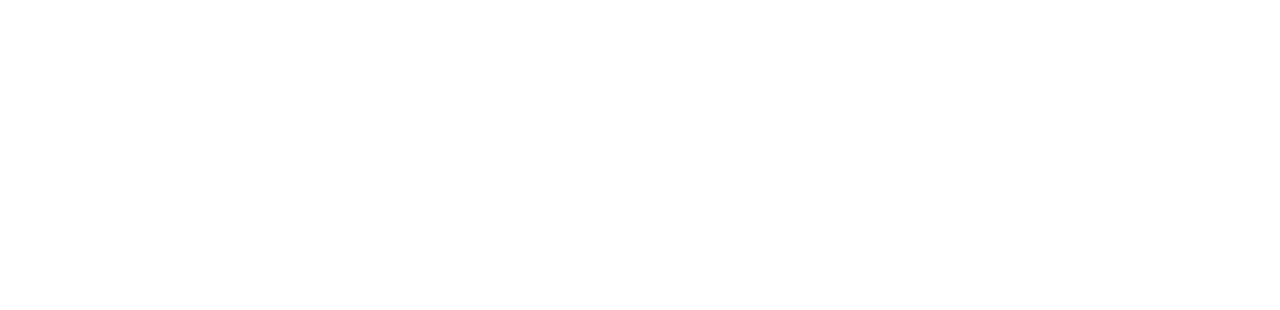
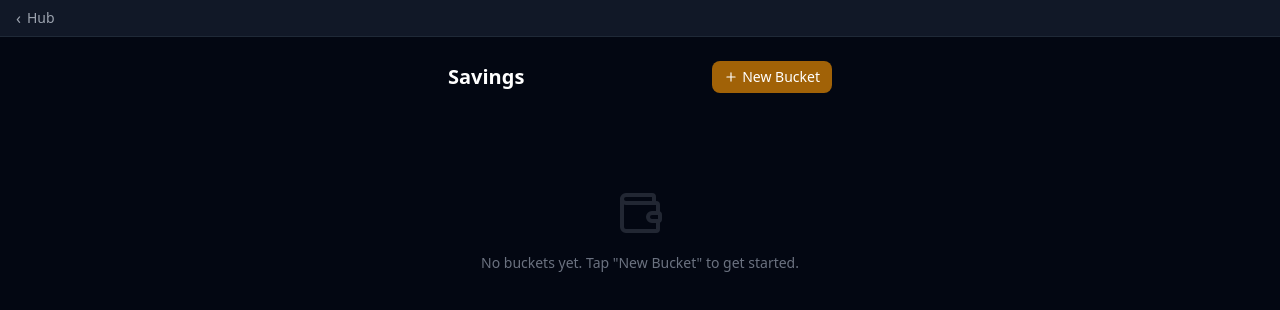
Before and after one commit to Haloman363/artifacts, a React (Vite) app: page /artifacts/savings in a window 1280 px wide. Before the commit this address had no page. Shown: the top 310 px of the page. Built offline with nearby package versions, Linux system fonts and the light colour scheme.

Commit message:
feat: scaffold savings buckets tracker with hub view

```diff
--- a/src/App.jsx
+++ b/src/App.jsx
@@ -8,6 +8,7 @@
 import ClaudeTamagotchi from "./artifacts/ClaudeTamagotchi.jsx";
 import CarMaintenance from "./artifacts/CarMaintenance.jsx";
 import Peptides from "./artifacts/Peptides.jsx";
+import SavingsBuckets from "./artifacts/SavingsBuckets.jsx";
 import BackButton from "./artifacts/BackButton.jsx";
 
 function ArtifactLayout() {
@@ -34,6 +35,7 @@
         <Route path="/tamagotchi" element={<ClaudeTamagotchi />} />
         <Route path="/car-maintenance" element={<CarMaintenance />} />
         <Route path="/peptides" element={<Peptides />} />
+        <Route path="/savings" element={<SavingsBuckets />} />
       </Route>
     </Routes>
   );
--- /dev/null
+++ b/src/artifacts/SavingsBuckets.jsx
@@ -0,0 +1,101 @@
+import { useState, useEffect } from "react";
+import { Plus, ChevronRight, X, Edit2, Wallet, ArrowLeft, Minus, RefreshCw } from "lucide-react";
+
+const STORAGE_KEY = "savings-v1";
+
+function loadData() {
+  try {
+    const raw = localStorage.getItem(STORAGE_KEY);
+    return raw ? JSON.parse(raw) : { buckets: [] };
+  } catch {
+    return { buckets: [] };
+  }
+}
+
+function saveData(data) {
+  localStorage.setItem(STORAGE_KEY, JSON.stringify(data));
+}
+
+function makeId() {
+  return crypto.randomUUID();
+}
+
+function fmtMoney(n) {
+  return n < 0
+    ? `-$${Math.abs(n).toFixed(2)}`
+    : `$${n.toFixed(2)}`;
+}
+
+function fmtDate(iso) {
+  return new Date(iso + "T00:00:00").toLocaleDateString();
+}
+
+export default function SavingsBuckets() {
+  const [data, setData] = useState(loadData);
+  const [view, setView] = useState("hub");
+  const [selectedId, setSelectedId] = useState(null);
+
+  useEffect(() => { saveData(data); }, [data]);
+
+  const { buckets } = data;
+
+  function updateData(patch) {
+    setData(prev => ({ ...prev, ...patch }));
+  }
+
+  // ── Hub (bucket list) ─────────────────────────────────────────────────────
+  if (view === "hub") {
+    return (
+      <div className="min-h-screen bg-gray-950 text-white px-4 pb-10 pt-6">
+        <div className="max-w-sm mx-auto">
+          <div className="flex items-center justify-between mb-6">
+            <h1 className="text-xl font-bold">Savings</h1>
+            <button
+              onClick={() => setView("add-bucket")}
+              className="flex items-center gap-1 bg-yellow-700 hover:bg-yellow-600 active:scale-95 transition-transform px-3 py-1.5 rounded-lg text-sm font-medium"
+            >
+              <Plus size={14} /> New Bucket
+            </button>
+          </div>
+
+          {buckets.length === 0 && (
+            <div className="text-center text-gray-500 mt-24">
+              <Wallet size={48} className="mx-auto mb-4 opacity-30" />
+              <p className="text-sm">No buckets yet. Tap "New Bucket" to get started.</p>
+            </div>
+          )}
+
+          <div className="flex flex-col gap-3">
+            {buckets.map(b => {
+              const last = b.transactions[b.transactions.length - 1];
+              return (
+                <button
+                  key={b.id}
+                  onClick={() => { setSelectedId(b.id); setView("detail"); }}
+                  className="bg-gray-900 border border-gray-800 rounded-xl px-4 py-4 text-left w-full active:scale-95 transition-transform"
+                >
+                  <div className="flex items-center justify-between">
+                    <p className="font-semibold text-base">{b.name}</p>
+                    <div className="flex items-center gap-2">
+                      <span className={`text-lg font-bold ${b.balance < 0 ? "text-red-400" : "text-green-400"}`}>
+                        {fmtMoney(b.balance)}
+                      </span>
+                      <ChevronRight size={16} className="text-gray-600" />
+                    </div>
+                  </div>
+                  {last && (
+                    <p className="text-xs text-gray-500 mt-1">
+                      Last: {last.description} · {fmtDate(last.date)}
+                    </p>
+                  )}
+                </button>
+              );
+            })}
+          </div>
+        </div>
+      </div>
+    );
+  }
+
+  return null;
+}
--- a/src/hub/Hub.jsx
+++ b/src/hub/Hub.jsx
@@ -50,6 +50,12 @@
     icon: "💉",
     title: "Peptides",
     bg: "bg-blue-900",
+  },
+  {
+    path: "/savings",
+    icon: "💰",
+    title: "Savings",
+    bg: "bg-yellow-900",
   },
 ];
 
```
